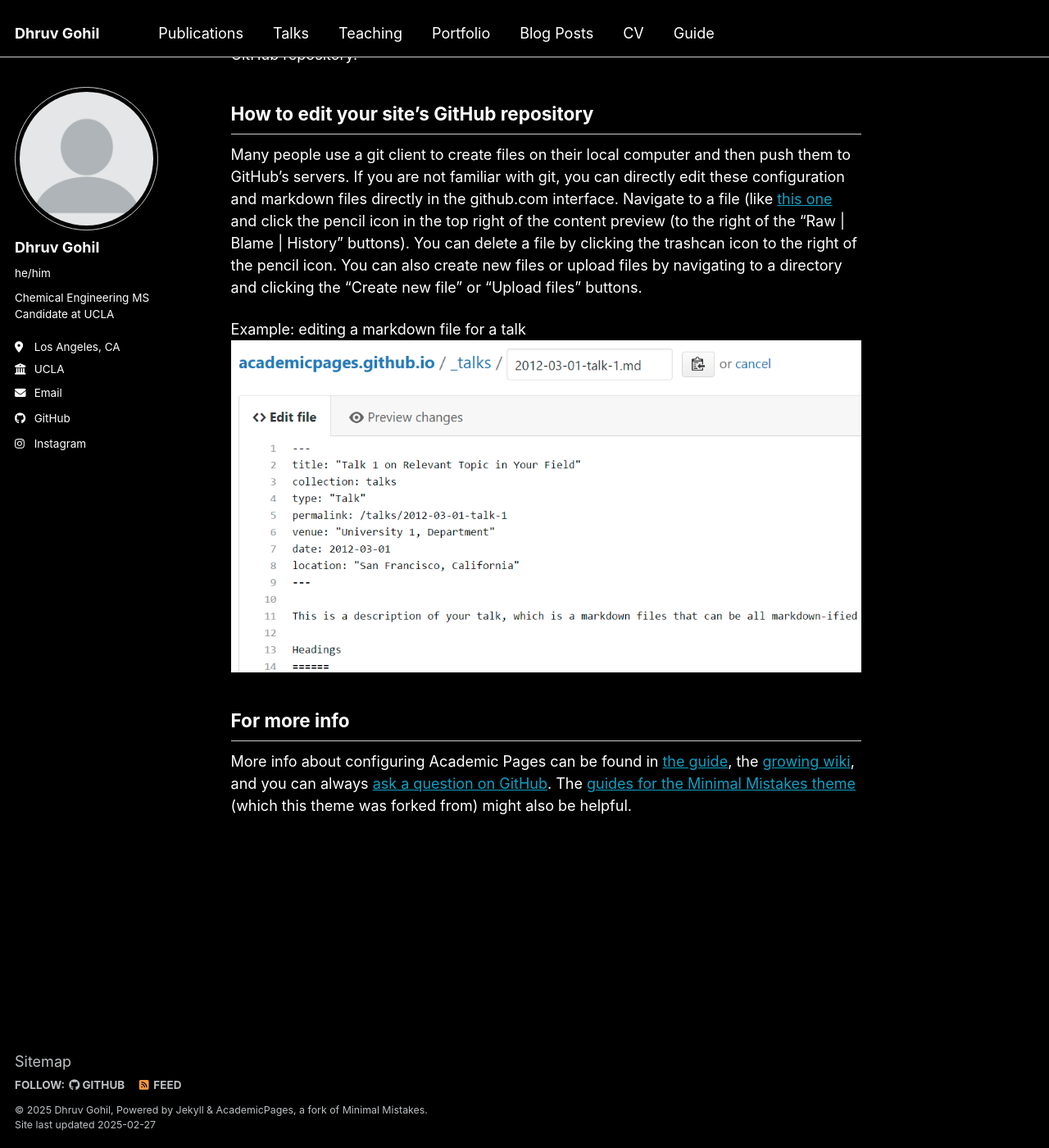
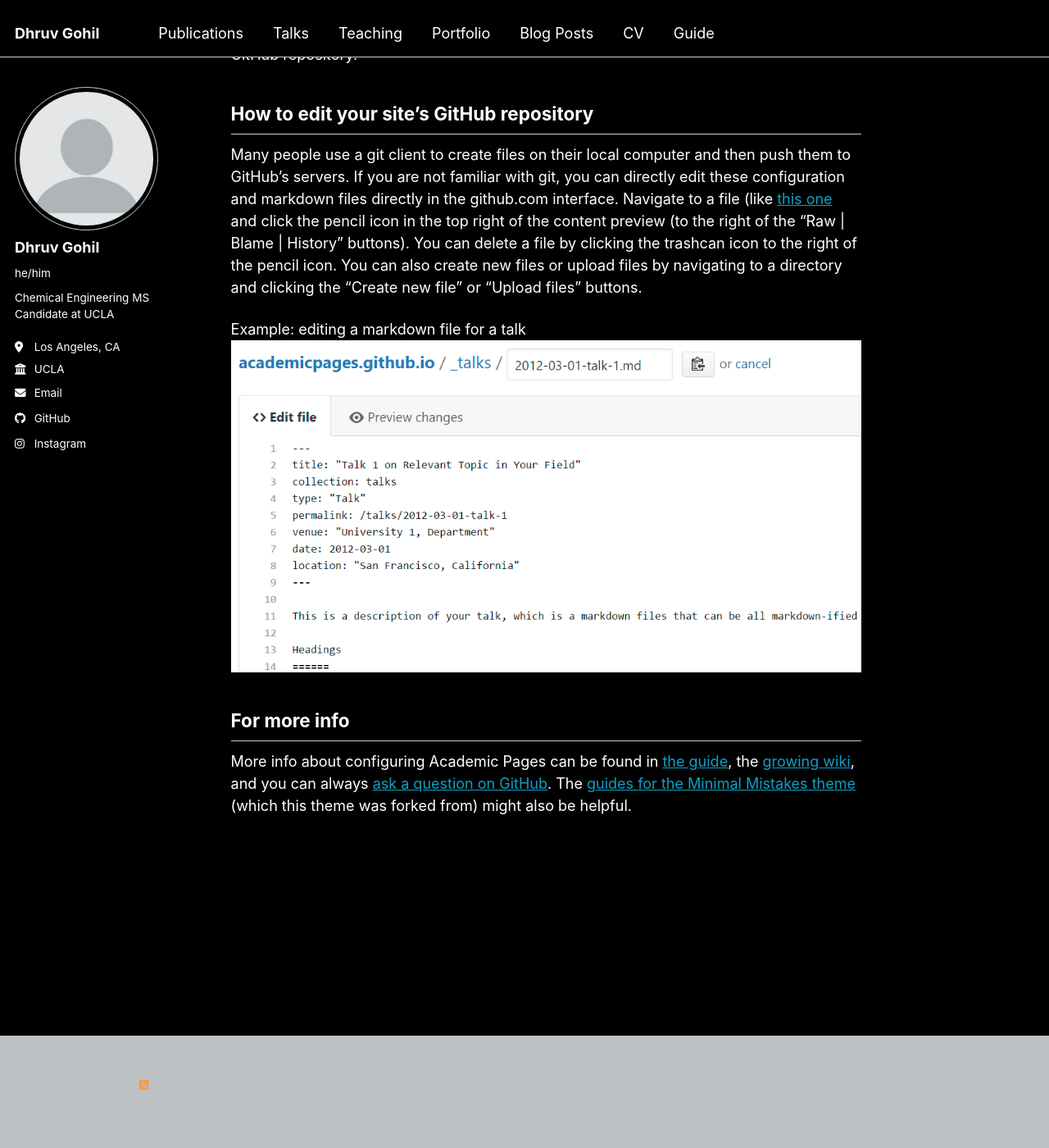
Before and after one commit to dhruv-gohil/dhruv-gohil.github.io, a Jekyll site: the page built from _pages/about.md, in a window 1280 px wide and 1400 px high, scrolled down 2142 px. Shown: the whole window at 82% size. Built offline with Jekyll 4.4.1, drawn with Linux system fonts in a browser that asks for light colours.

Commit message:
Update _footer.scss

```diff
--- a/_sass/layout/_footer.scss
+++ b/_sass/layout/_footer.scss
@@ -4,7 +4,7 @@
 
 .page__footer {
   @include clearfix;
-  background-color: var(--global-bg-color);
+  background-color: var(--global-text-color-light); /* Using your light gray text color variable */;
   color: var(--global-text-color-light);
 
   float: left;
```
